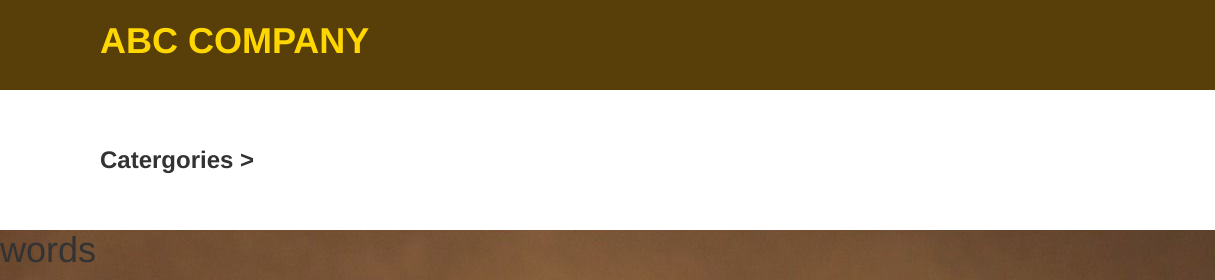
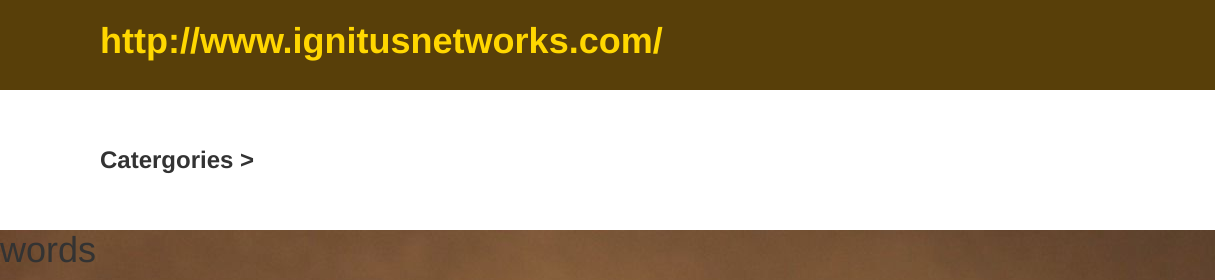
Before and after one commit to mihir1739/EthereumNFTPlatform, a website: page src/index.html in a window 1280 px wide. Shown: the top 280 px of the page, 0-1215 px from the left. Drawn offline with nearby package versions, Linux system fonts and the light colour scheme; no server answers.

Commit message:
Update index.html

```diff
--- a/src/index.html
+++ b/src/index.html
@@ -149,7 +149,7 @@
     <div style="height:1000px">
       <div class="headerr">
 
-        <h1 style="float:left; padding-left:100px; padding-top:1px; color: gold; font-weight: bold;"> ABC COMPANY </h1>
+        <h1 style="float:left; padding-left:100px; padding-top:1px; color: gold; font-weight: bold;"> http://www.ignitusnetworks.com/ </h1>
         <img src="a.jpg" alt="" width="60px" height="60px"  style="float:right; padding-top:15.5px"></img>
       </div>
       <div style="height:100px;">
```
